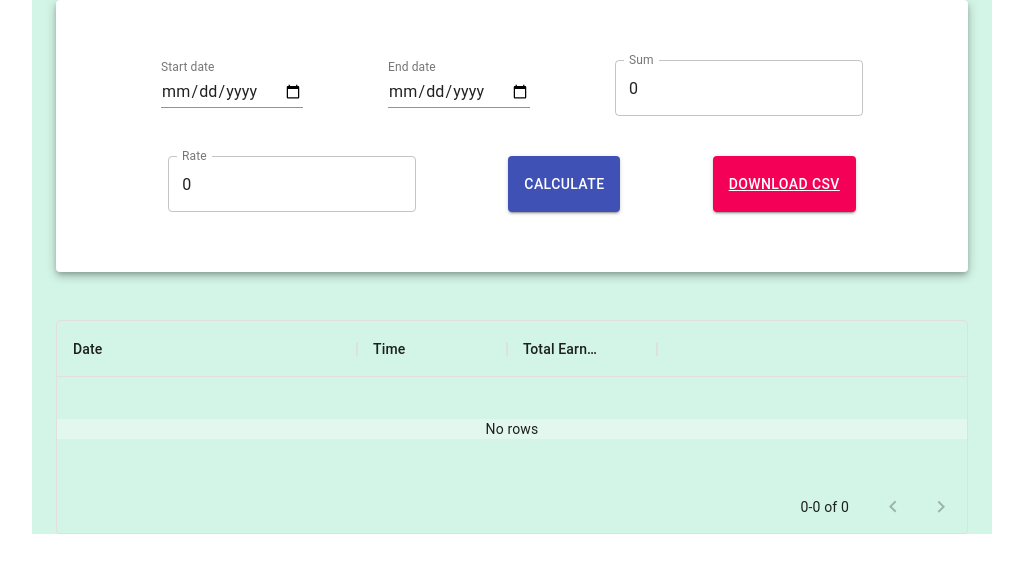
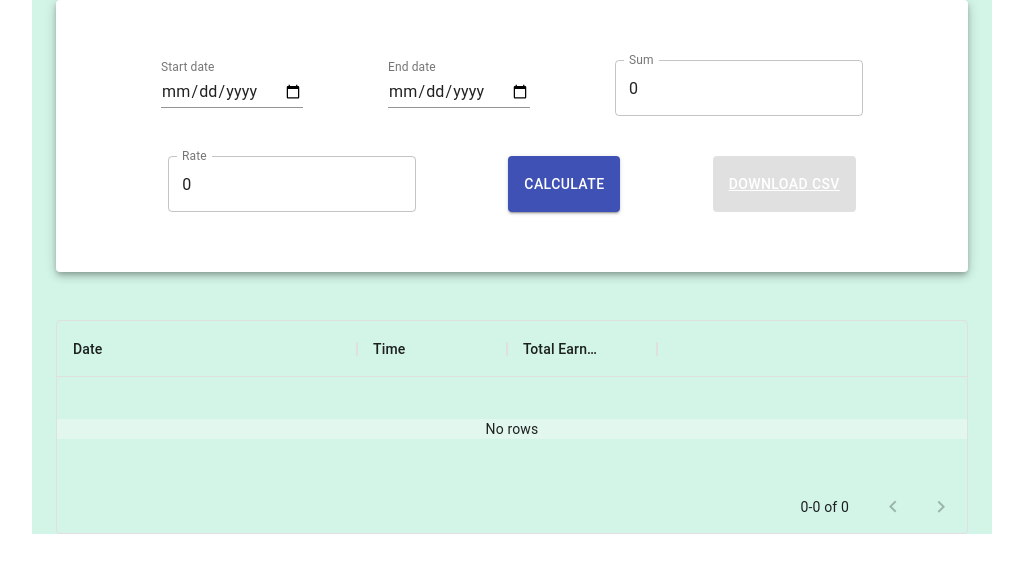
Before and after one commit to KaterinaLupacheva/worktime-logger, a React (Create React App) app: page / in a window 1280 px wide. Shown: the top 572 px of the page, without its empty margins (128-1151 px from the left). Built offline with nearby package versions, Linux system fonts and the light colour scheme.

Commit message:
Total money for the last week

```diff
--- a/src/App.js
+++ b/src/App.js
@@ -119,7 +119,7 @@ function App() {
           >
             Calculate
           </Button>
-          <Button variant="contained" color="secondary" style={textFieldStyle}>
+          <Button variant="contained" color="secondary" style={textFieldStyle} disabled={tableRows.length > 0 ? false : true}>
             <CSVLink style={{ color: "white" }} data={tableRows}>
               Download CSV
             </CSVLink>
--- a/src/utils.js
+++ b/src/utils.js
@@ -66,8 +66,6 @@ export const createTableData = (dates, times, rate) => {
         times.slice(weekStartIdx, i + 1)
       );
       const totalWeekTime = numberToHoursAndMins(weekTimeNumber);
-      //   const money = weekArray * rate;
-      //   console.log(money);
       weekStartIdx = i + 1;
       result.push({
         id: id,
@@ -80,13 +78,15 @@ export const createTableData = (dates, times, rate) => {
 
     //total row for the last week
     if (i === dates.length - 1 && dates[i].getDay() !== 5) {
-      const totalWeekTime = numberToHoursAndMins(
-        calculateTotalMonthTime(times.slice(weekStartIdx, i + 1))
+      const weekTimeNumber = calculateTotalMonthTime(
+        times.slice(weekStartIdx, i + 1)
       );
+      const totalWeekTime = numberToHoursAndMins(weekTimeNumber);
       result.push({
         id: id,
         date: "Week total",
         time: `${totalWeekTime.hours} h, ${totalWeekTime.mins} min`,
+        moneyTotal: Math.round(weekTimeNumber * rate),
       });
       id++;
     }
```
